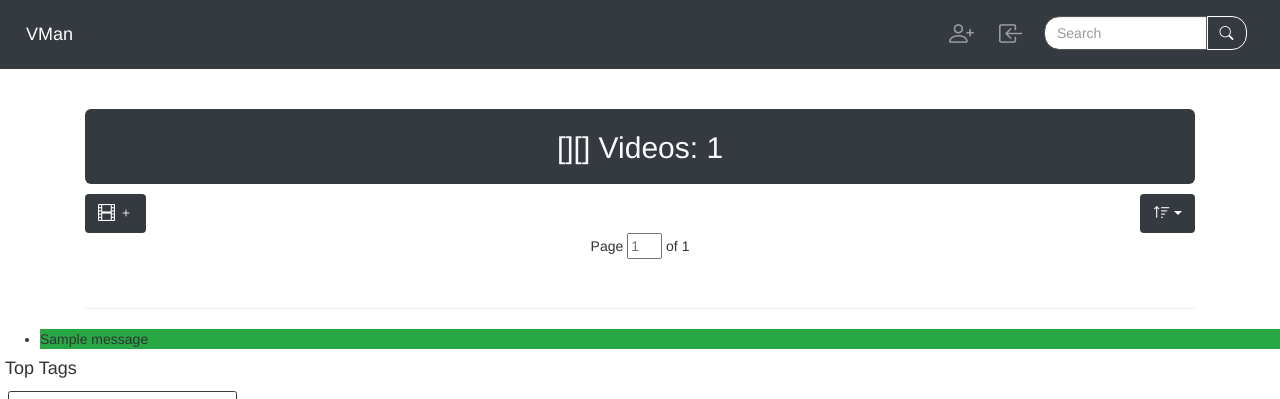
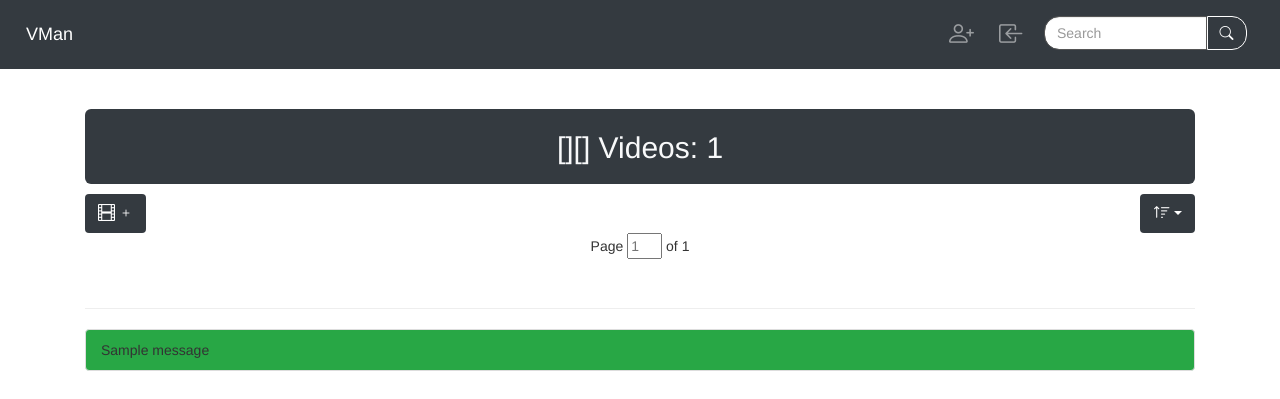
Before and after one commit to M-Aguilar/vid_manager, a Django app: template vid_manager/templates/vid_manager/videos.html in a window 1280 px wide. Shown: the top 399 px of the page. Run offline with Django 3.2, Linux system fonts and the light colour scheme; the template is opened without the code that fills it: most values are stand-ins (such as "Sample title", 1, 10 or a date in 2020); one stand-in notice (Sample message) is shown; some libraries are stand-ins or nearby versions.

Commit message:
Messages styling

```diff
--- a/vid_manager/templates/vid_manager/videos.html
+++ b/vid_manager/templates/vid_manager/videos.html
@@ -42,13 +42,15 @@
 {% endblock %}
 
 {% block content %}
-{% if messages %}
-	<ul class="messages">
-   	{% for message in messages %}
-    	<li {% if message.tags %} class="bg-{{ message.tags }}"{% endif %}>{{ message }}</li>
-   	{% endfor %}
-	</ul>
-{% endif %}
+<div class="container">
+	<div class="messages list-group">
+		{% if messages %}
+    		{% for message in messages %}
+    		<div class="list-group-item {% if message.tags %}bg-{{ message.tags }}{% endif %}">{{ message }}</div>
+	    	{% endfor %}
+		{% endif %}
+	</div>
+</div>
 <h4 class="ml-2">Top Tags</h4>
 <div class="row mx-2">
 {% for tag in top_tags %}
```
